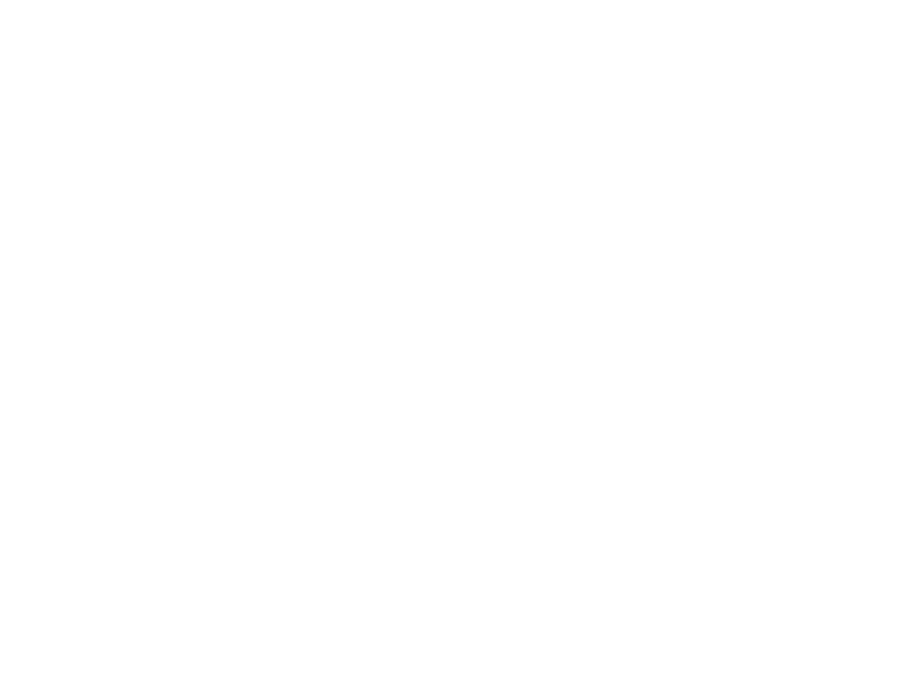
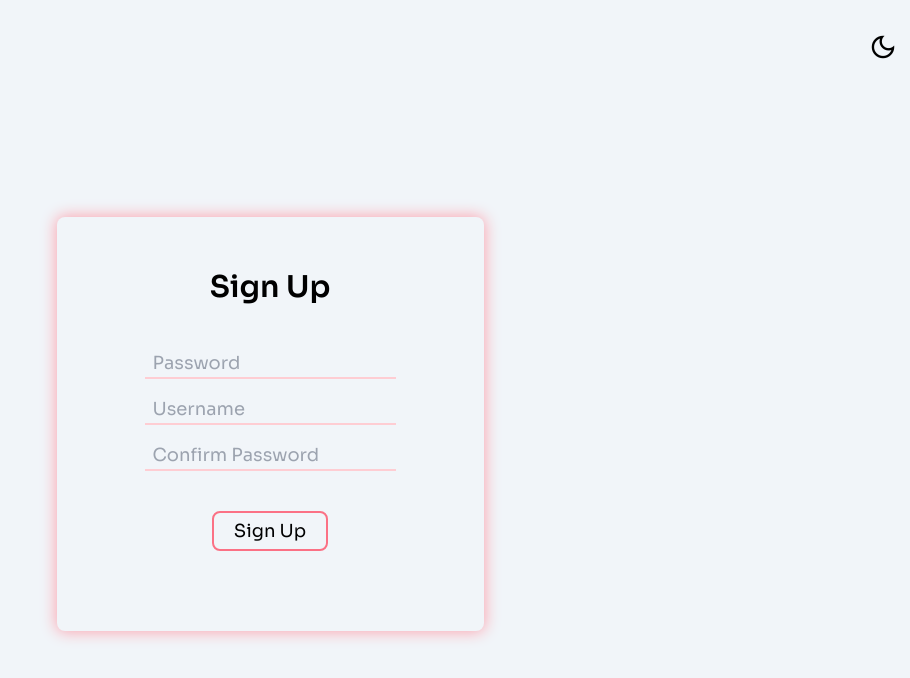
Before and after one commit to anandaramr/hotel-reservation-system, a React (Vite) app in the folder client/: page /signup in a window 1280 px wide. Shown: the top 678 px of the page, without its empty margins (370-1280 px from the left). Built offline with nearby package versions, Linux system fonts and the light colour scheme.

Commit message:
Do login signup

```diff
--- a/client/index.html
+++ b/client/index.html
@@ -4,6 +4,10 @@
     <meta charset="UTF-8" />
     <link rel="icon" type="image/svg+xml" href="/vite.svg" />
     <meta name="viewport" content="width=device-width, initial-scale=1.0" />
+    <link rel="preconnect" href="https://fonts.googleapis.com">
+    <link rel="preconnect" href="https://fonts.gstatic.com" crossorigin>
+    <link href="https://fonts.googleapis.com/css2?family=Sora:wght@100..800&display=swap" rel="stylesheet">
+    <link rel="stylesheet" href="https://fonts.googleapis.com/css2?family=Material+Symbols+Outlined:opsz,wght,FILL,GRAD@24,400,0,0" />
     <title>Vite + React</title>
   </head>
   <body class="font-poppins">
--- a/client/src/App.jsx
+++ b/client/src/App.jsx
@@ -1,8 +1,13 @@
 import Signup from "./Pages/Signup"
 import Login from './Pages/Login'
 import  { BrowserRouter, Route, Routes } from 'react-router-dom'
+import { useEffect } from "react"
 
 function App() {
+
+  useEffect(()=>{
+    if(localStorage.dark == 'true') document.documentElement.classList.add('dark')
+  })
 
   return (
     <BrowserRouter>
--- a/client/src/Pages/Login.jsx
+++ b/client/src/Pages/Login.jsx
@@ -1,8 +1,29 @@
+import { Link } from "react-router-dom"
+
 function Login()
 {
+    function mode()
+    {
+        localStorage.dark=localStorage.dark == 'true' ? 'false' : 'true'
+        document.documentElement.classList.toggle("dark")
+    }
     return(
-        <div>
-
+        <div className="dark:bg-gray-950 bg-slate-100 dark:text-white">
+            <button onClick={mode}><span className="material-symbols-outlined hidden absolute right-0 p-3 text-3xl dark:block text-white">light_mode</span></button>
+            <button onClick={mode}><span className="material-symbols-outlined absolute right-0 p-3 text-3xl dark:hidden ">dark_mode</span></button>
+            <div className="flex h-svh w-full items-center justify-center font-sora">
+                <div className="flex flex-col items-center justify-center py-10 px-20 shadow-[0_0_15px_1px] shadow-rose-300 dark:shadow-sky-500 rounded-lg gap-4">
+                    <h1 className="text-3xl font-semibold py-3">
+                        Login
+                    </h1>
+                    <form className="flex flex-col text-lg items-center p-2">
+                        <input type="text" placeholder="Username" className="dark:hover:border-sky-400  dark:border-sky-200 dark:focus:border-sky-400 bg-transparent w-full px-2  m-2 outline-none border-b-2  duration-200 focus:border-rose-400 border-b-rose-200 hover:border-red-400"/>
+                        <input type="text" placeholder="Password" className="dark:hover:border-sky-400 dark:border-sky-200 dark:focus:border-sky-400 bg-transparent w-full px-2 m-2 duration-200 outline-none border-b-2 focus:border-rose-400 border-b-rose-200 hover:border-red-400"/>
+                        <button className="py-1 px-5 dark:hover:border-sky-400 dark:border-sky-200 dark:focus:border-sky-400 dark:hover:bg-sky-400 hover:bg-rose-400 border-2 border-rose-400 rounded-lg w-fit hover:text-white my-8">Login</button>
+                        <div className="flex flex-row text-sm items-center justify-center gap-2"><p className="">Don&apos;t have an account</p><Link to="/signup" className="hover:underline">Sign Up <span className="material-symbols-outlined text-sm text-center ">open_in_new</span></Link></div>
+                    </form>
+                </div>
+            </div>
         </div>
     )
 }
--- a/client/src/Pages/Signup.jsx
+++ b/client/src/Pages/Signup.jsx
@@ -1,8 +1,27 @@
 function Signup()
 {
+    function mode()
+    {
+        localStorage.dark=localStorage.dark == 'true' ? 'false' : 'true'
+        document.documentElement.classList.toggle("dark")
+    }
     return(
-        <div>
-
+        <div className="dark:bg-gray-950 bg-slate-100 dark:text-white">
+            <button onClick={mode}><span className="material-symbols-outlined hidden absolute right-0 p-3 text-3xl dark:block text-white">light_mode</span></button>
+            <button onClick={mode}><span className="material-symbols-outlined absolute right-0 p-3 text-3xl dark:hidden ">dark_mode</span></button>
+            <div className="flex h-svh w-full items-center justify-center font-sora ">
+                <div className="flex flex-col items-center justify-center py-10 px-20 shadow-[0_0_15px_1px] shadow-rose-300 dark:shadow-sky-500 rounded-lg gap-4">
+                    <h1 className="text-3xl font-semibold py-3">
+                        Sign Up
+                    </h1>
+                    <form className="flex flex-col text-lg items-center p-2">
+                        <input type="text" placeholder="Password" className="bg-transparent w-full dark:hover:border-sky-400 dark:border-sky-200 dark:focus:border-sky-400 px-2 m-2 duration-200 outline-none border-b-2 focus:border-rose-400 border-b-rose-200 hover:border-red-400"/>
+                        <input type="text" placeholder="Username" className="bg-transparent w-full dark:hover:border-sky-400 dark:border-sky-200 dark:focus:border-sky-400 px-2 m-2 outline-none border-b-2  duration-200 focus:border-rose-400 border-b-rose-200 hover:border-red-400"/>
+                        <input type="text" placeholder="Confirm Password" className="bg-transparent dark:hover:border-sky-400 dark:border-sky-200 dark:focus:border-sky-400 w-full px-2  duration-200 m-2 outline-none border-b-2 focus:border-rose-400 border-b-rose-200 hover:border-red-400"/>
+                        <button className="py-1 px-5  hover:bg-rose-400 border-2 dark:hover:bg-sky-400 dark:border-sky-400  border-rose-400 rounded-lg w-fit hover:text-white my-8">Sign Up</button>
+                    </form>
+                </div>
+            </div>
         </div>
     )
 }
--- a/client/tailwind.config.js
+++ b/client/tailwind.config.js
@@ -1,5 +1,6 @@
 /** @type {import('tailwindcss').Config} */
 export default {
+  darkMode:"selector",
   content: [
     "./index.html",
     "./src/**/*.{js,ts,jsx,tsx}",
@@ -8,6 +9,7 @@ export default {
     extend: {
       fontFamily: {
         "poppins": [ "Poppins", 'sans-serif' ],
+        "sora": [ "Sora", "sans-serif" ]
       },
     },
   },
```
